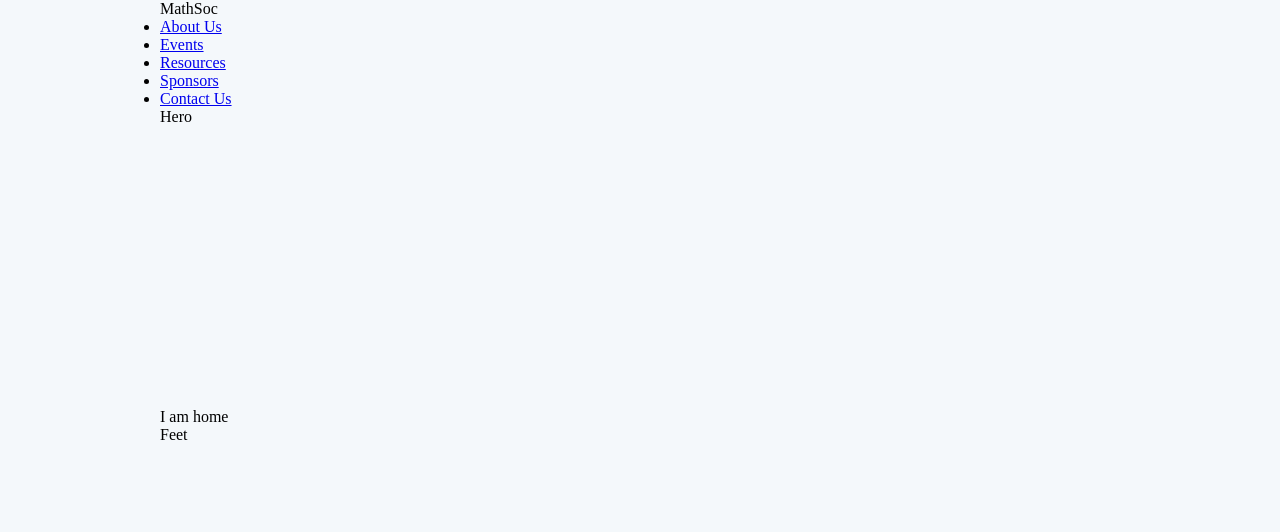
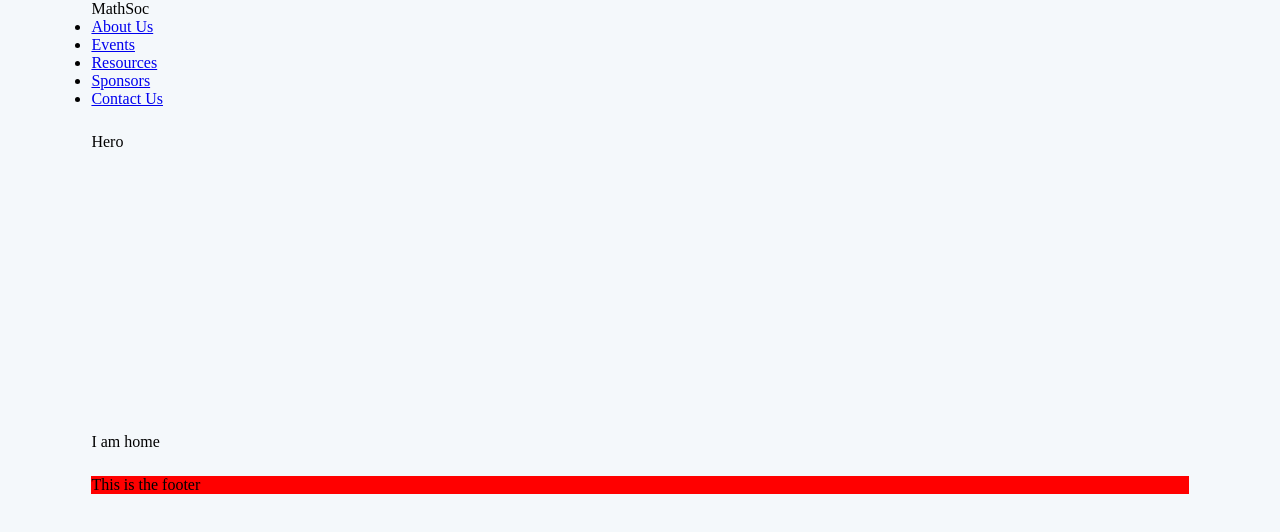
Before and after one commit to MathSocUNSW/mathsoc-website, a Next.js app in the folder frontend/: page / in a window 1280 px wide. Shown: the top 532 px of the page. Built offline with nearby package versions, Linux system fonts and the light colour scheme.

Commit message:
Grid layout

```diff
--- a/frontend/src/components/Footer.tsx
+++ b/frontend/src/components/Footer.tsx
@@ -1,5 +1,11 @@
 import React from 'react';
 
 export default function Footer() {
-  return <div>Feet</div>;
+  return (
+    <section>
+      <div style={{ backgroundColor: 'red', width: '100%', height: '100%' }}>
+        This is the footer
+      </div>
+    </section>
+  );
 }
--- a/frontend/src/components/Layout.tsx
+++ b/frontend/src/components/Layout.tsx
@@ -4,10 +4,16 @@ import NavBar from './NavBar';
 
 export default function Layout({ children }) {
   return (
-    <div className='content'>
-      <NavBar />
-      {children}
-      <Footer />
-    </div>
+    <section className='content'>
+      <header>
+        <NavBar />
+      </header>
+      <section className='grid-left_side'></section>
+      <article>{children}</article>
+      <section className='grid-right_side'></section>
+      <footer>
+        <Footer />
+      </footer>
+    </section>
   );
 }
--- a/frontend/src/pages/index.tsx
+++ b/frontend/src/pages/index.tsx
@@ -4,12 +4,12 @@ import Hero from '../components/Hero';
 
 export default function index() {
   return (
-    <div>
+    <section>
       <Head>
         <title>MathSoc</title>
         <meta name='keywords' content='mathsoc' />
       </Head>
       <Hero />I am home
-    </div>
+    </section>
   );
 }
--- a/frontend/src/styles/globals.scss
+++ b/frontend/src/styles/globals.scss
@@ -4,16 +4,38 @@
 }
 
 body {
-  background-color: #F4F8FB;
+  background-color: #f4f8fb;
 }
 
 .content {
-  max-width: 960px;
+  // max-width: 960px;
   margin: 0 auto;
+  display: grid;
+  grid-template-areas:
+    'sidebar-left   topbar  sidebar-right'
+    'sidebar-left   content sidebar-right'
+    'sidebar-left   footer  sidebar-right';
+  grid-template-columns: 1fr 12fr 1fr;
+  grid-template-rows: auto auto 70px;
+  gap: 25px 0; // horizontal vertical;
+  header {
+    grid-area: topbar;
+  }
+  .grid-left_side {
+    grid-area: sidebar-left;
+  }
+  article {
+    grid-area: content;
+  }
+  .grid-right_side {
+    grid-area: sidebar-right;
+  }
+  footer {
+    grid-area: footer;
+  }
 }
 
 // navbar
-
 
 // hero
 .hero {
```
